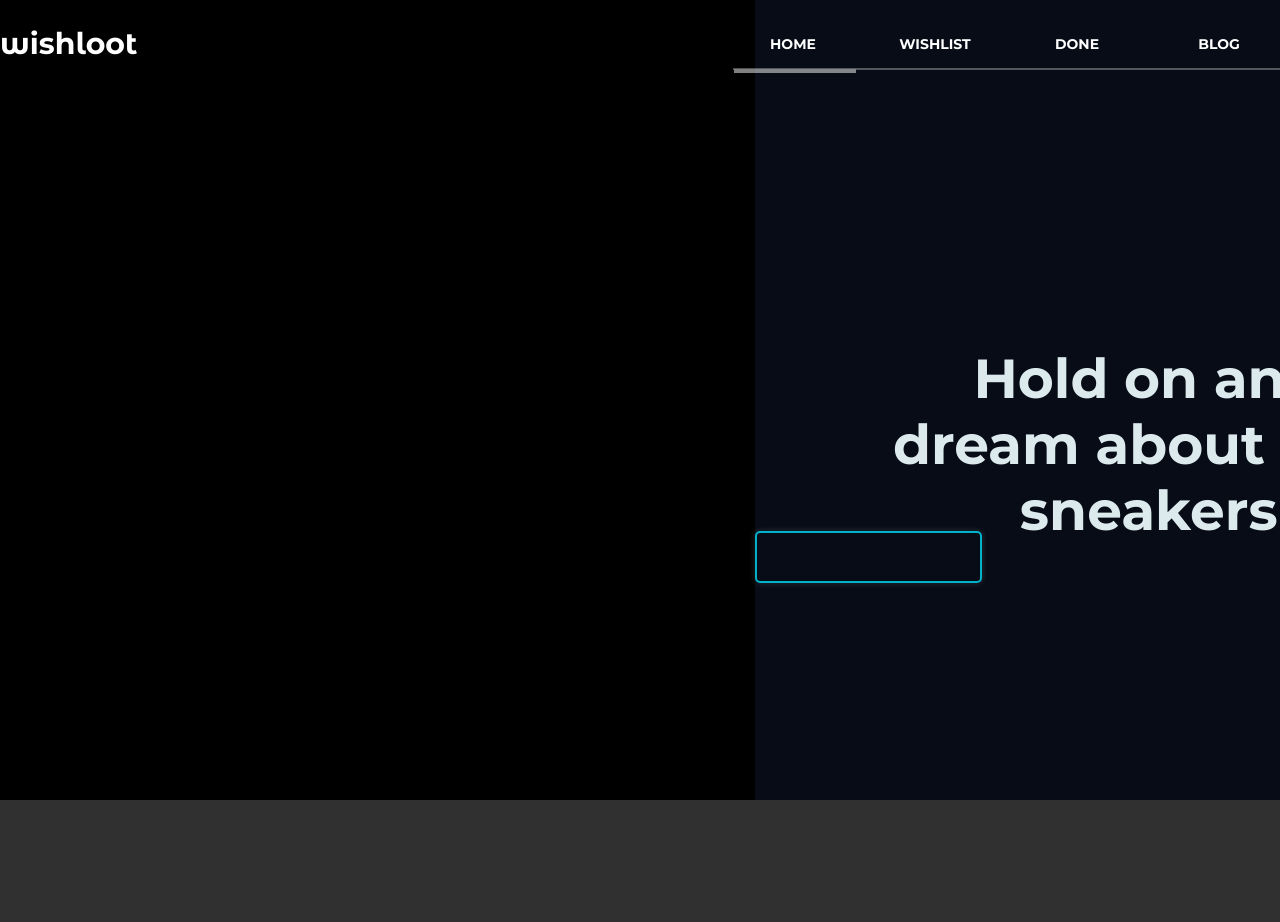
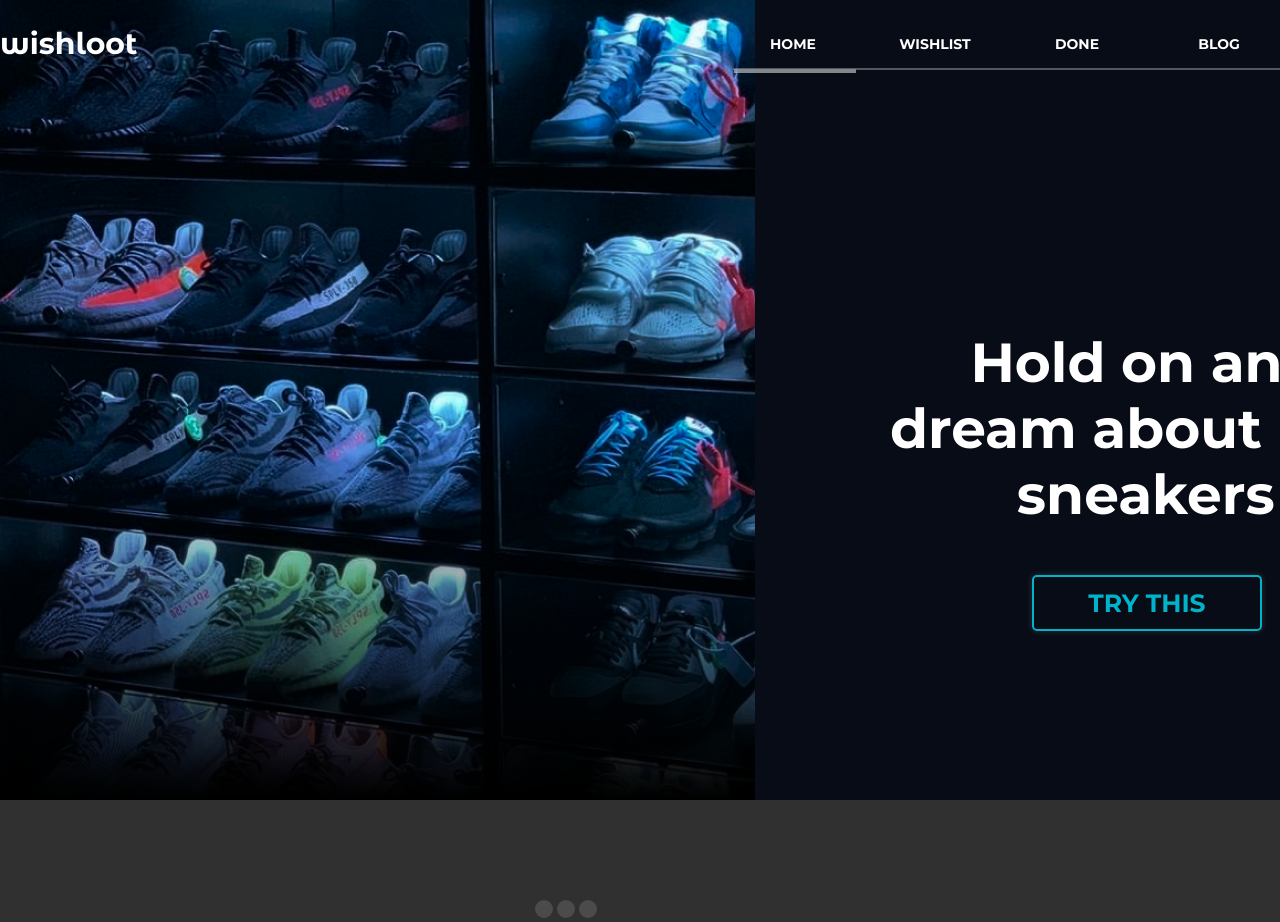
Before and after one commit to neveleneves/WishLoot, a website built with webpack: page src/html/index.html in a window 1280 px wide. Shown: the top 922 px of the page. Before the commit the page ends 800 px from the top, so only its background shows below. Built offline with nearby package versions, Linux system fonts and the light colour scheme.

Commit message:
intro page done

```diff
--- a/src/assets/css/style.css
+++ b/src/assets/css/style.css
@@ -84,48 +84,64 @@ body {
 .pick-line-menu{
     max-width: 122px;
     border: 2px solid #FFFFFF;
-    background-color: #FFFFFF;
 }
 /* Header Styles End */
 
-/* Intro-page Styles Start */
+/* Intro-page Styles Start*/
 .intro-block {
     float: left;
     height: 100vh;
 }
-.left-block{
-    width: 59%;
-    background-color: black;
-}
+/* Right Block Start*/
 .right-block {
     width: 41%;
-    background-color: #070C16;;
+    background-color: #070C16;
 }
 .intro-title{
-    margin-top: 346px;
-    margin-left: 120px;
-    width: 547px;
+    margin-top: 330px;
+    margin-left: 133px;
+    width: 515px;
     height: 185px;
     font-weight: bold;
     font-size: 55px;
     line-height: 66px;
     text-align: center;
-    color: #DCEAEE;
-    mix-blend-mode: normal;
+    color: #ffffff;
+    margin-bottom: 60px;
 }
 .intro-button {
-    width: 227px;
-    height: 52px;
+    margin-left: 277px;
+    padding: 11px 54px;
+    border-radius: 5px;
+    background: none;
     border: 2px solid #00B2CA;
     box-shadow: 0px 0px 6px rgba(131, 131, 131, 0.3);
-    border-radius: 5px;
+    font-family: Montserrat;
+    font-weight: 800;
+    font-size: 25px;
+    text-align: center;
+    color: #00B2CA;
 }
+.intro-button:hover, .intro-button:focus, .intro-button:active{
+    background: #00B2CA;
+    color: #070C16;
+}
+/* Right Block End*/
 
-
-
-
-
-
+/* Left Block Start*/
+.left-block{
+    width: 59%;
+    background: linear-gradient(360deg, #000000 0%, rgba(0, 0, 0, 0) 41.48%), url('../img/intro-pic.jpg') no-repeat;
+}
+.scroll-pic{
+    width: 70px;
+    margin-top: 900px;
+    margin-left: 535px;
+}
+.circle-sroll {
+    fill: #BBBBBB;
+    fill-opacity: 0.2;
+}
 
 
 
--- a/src/html/index.html
+++ b/src/html/index.html
@@ -38,15 +38,25 @@
         <section class="intro">
             <div class="intro-wrapper">
                 <div class="left-block intro-block">
-
+                    <div class="scroll-pic">
+                        <svg width="18" height="18" viewBox="0 0 100 100" xmlns="http://www.w3.org/2000/svg">
+                            <circle cx="50" cy="50" r="50" class="circle-sroll"/>
+                        </svg>
+                        <svg width="18" height="18" viewBox="0 0 100 100" xmlns="http://www.w3.org/2000/svg">
+                            <circle cx="50" cy="50" r="50" class="circle-sroll"/>
+                        </svg>
+                        <svg width="18" height="18" viewBox="0 0 100 100" xmlns="http://www.w3.org/2000/svg">
+                            <circle cx="50" cy="50" r="50" class="circle-sroll"/>
+                        </svg>
+                    </div>
                 </div>
                 <div class="right-block intro-block">
                     <h1 class="intro-title">
                         Hold on and dream about new sneakers
                     </h1>
-                    <div class="intro-button">
-
-                    </div>
+                    <button type="button" class="intro-button">
+                        TRY THIS
+                    </button>
                 </div>
             </div>
         </section>
```
Also changed, not shown: src/assets/img/intro-pic.jpg (added), src/assets/img/scroll-pic.svg (added), 1 other file.
